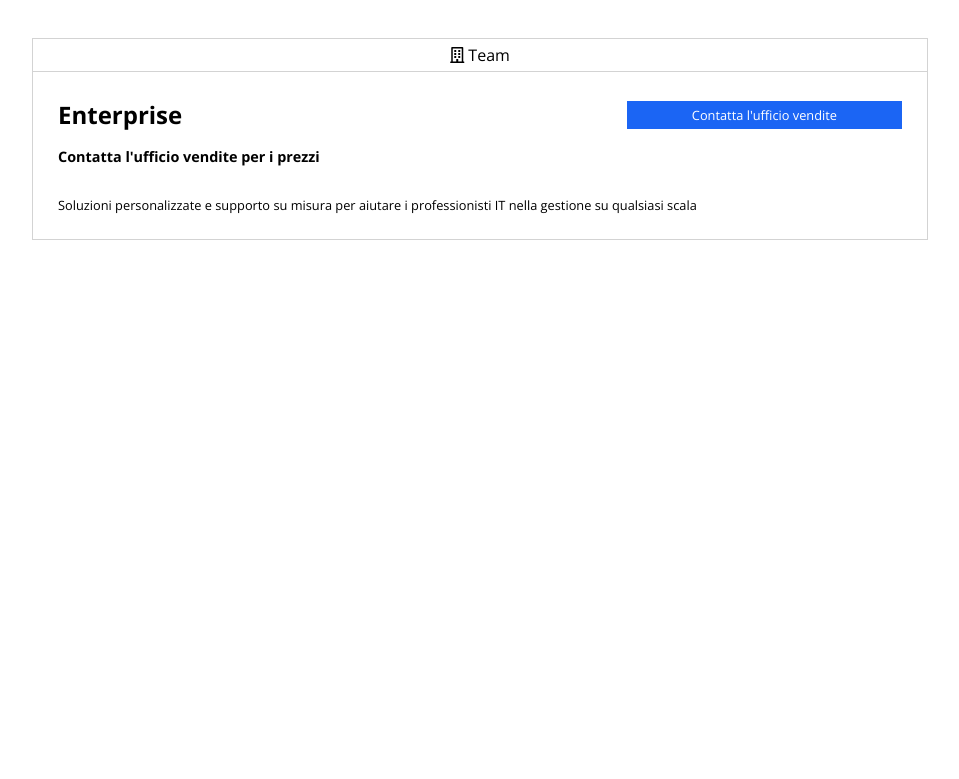
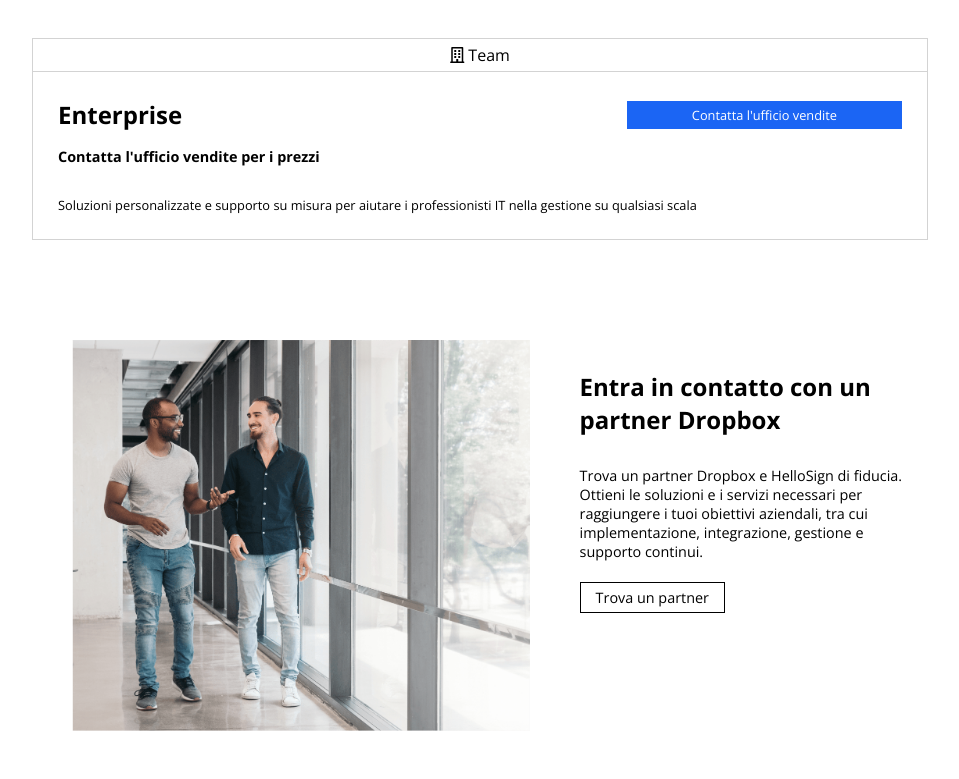
Before and after one commit to marcoche88/htmlcss-dropbox, a plain HTML site: page index.html in a window 1280 px wide. Shown: the part 1852-2631 px from the top of the page, without its empty margins (160-1119 px from the left). Before the commit the page ends 2092 px from the top, so only its background shows below. Drawn offline with nearby package versions, Linux system fonts and the light colour scheme.

Commit message:
section 2

```diff
--- a/css/style.css
+++ b/css/style.css
@@ -40,8 +40,16 @@ body {
     width: calc(100% / 3);
 }
 
+.w-40 {
+    width: 40%;
+}
+
 .w-50 {
     width: 50%;
+}
+
+.w-60 {
+    width: 60%;
 }
 
 .w-70 {
@@ -87,6 +95,14 @@ a.btn.btn-blue {
     text-decoration: none;
 }
 
+a.btn.btn-white {
+    background-color: white;
+    color: black;
+    border: 1px solid black;
+    padding: 5px 15px;
+    text-decoration: none;
+}
+
 .bg-blue {
     background-color: rgb(184, 207, 229);
 }
@@ -113,6 +129,10 @@ a.btn.btn-blue {
 
 .font-grey {
     color: grey;
+}
+
+.font-blue {
+    color: rgb(34, 107, 246);
 }
 
 /* menu */
@@ -250,10 +270,6 @@ a.btn.btn-blue {
     margin-bottom: 30px;
 }
 
-.section1 .tab-content .buy-now a {
-    color: rgb(34, 107, 246);
-}
-
 .section1 .tab-content hr {
     margin-top: 30px;
     margin-bottom: 40px;
@@ -293,3 +309,27 @@ a.btn.btn-blue {
     padding-top: 15px;
     padding-bottom: 30px;
 }
+
+/* sezione 2 */
+
+.section2 {
+    margin-top: 60px;
+    margin-bottom: 40px;
+}
+
+.section2 .col.w-60 {
+    padding: 40px;
+}
+
+.section2 img {
+    width: 100%;
+}
+
+.section2 .col.w-40 {
+    padding-top: 70px;
+    padding-left: 10px;
+}
+.section2 p {
+    padding-top: 30px;
+    padding-bottom: 25px;
+}
--- a/index.html
+++ b/index.html
@@ -84,7 +84,7 @@
                                     <div class="space"><i class="far fa-folder"></i> 3 TB di spazio di archiviazione sicuro</div>
                                     <div class="text-extra"><i class="fas fa-pencil-alt"></i> Funzioni di produttività premium e condivisione file semplice e sicura</div>
                                     <a href="#" class="btn btn-blue font-s text-center">Prova gratis per 30 giorni</a>
-                                    <div class="buy-now">oppure <a href="#">acquista ora</a></div>
+                                    <div class="buy-now">oppure <a class="font-blue" href="#">acquista ora</a></div>
                                     <hr class="border-grey">
                                     <h4 class="font-m">Punti salienti del piano</h4>
                                     <ul>
@@ -169,10 +169,23 @@
             </section>
 
             <!-- sezione 2 partner dropbox -->
-            <section></section>
+            <section class="section2">
+                <div class="container-small clearfix">
+                    <div class="col w-60">
+                        <img src="./img/partner.png" alt="partner">
+                    </div>
+                    <div class="col w-40">
+                        <h3 class="font-l">Entra in contatto con un partner Dropbox</h3>
+                        <p class="font-m">Trova un partner Dropbox e HelloSign di fiducia. Ottieni le soluzioni e i servizi necessari per raggiungere i tuoi obiettivi aziendali, tra cui implementazione, integrazione, gestione e supporto continui.</p>
+                        <a href="#" class="btn btn-white font-m text-center">Trova un partner</a>
+                    </div>
+                </div>
+            </section>
 
             <!-- sezione 3 operazioni dropbox -->
-            <section></section>
+            <section>
+
+            </section>
 
             <!-- sezione 4 aziende dropbox -->
             <section></section>
```
